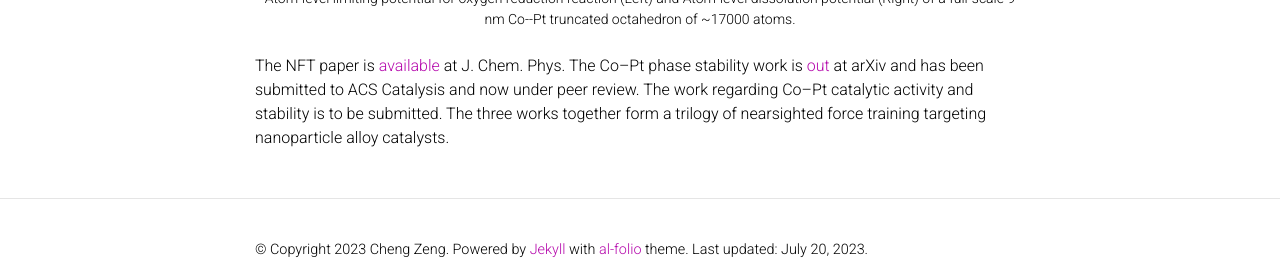
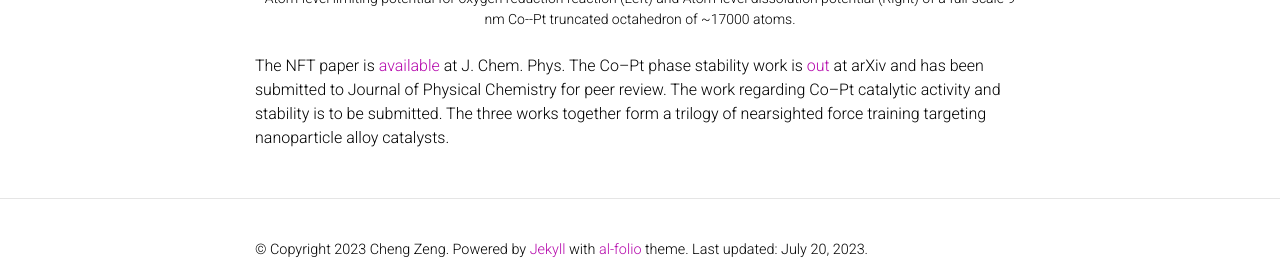
Before and after one commit to cengc13/website, a Jekyll site: the page built from _projects/exascale-computing.md, in a window 1280 px wide and 900 px high, scrolled down 1485 px, cut to the strip 599-871 px from the top of the window. Built offline with Jekyll 4.4.1, drawn with Linux system fonts in a browser that asks for light colours; comment, search, counter and statistics services are not loaded; a style sheet for code colours, icons or effects is not loaded.

Commit message:
Update projects

```diff
--- a/_projects/exascale-computing.md
+++ b/_projects/exascale-computing.md
@@ -50,4 +50,4 @@ To complete the understanding of catalytic performance of nanoparticle catalysts
 </div>
 
 The NFT paper is [available](https://pubs.aip.org/aip/jcp/article/156/6/064104/2840702/A-nearsighted-force-training-approach-to) at J. Chem. Phys.
-The Co--Pt phase stability work is [out](https://arxiv.org/abs/2306.01846) at arXiv and has been submitted to ACS Catalysis and now under peer review. The work regarding Co--Pt catalytic activity and stability is to be submitted. The three works together form a trilogy of nearsighted force training targeting nanoparticle alloy catalysts.
+The Co--Pt phase stability work is [out](https://arxiv.org/abs/2306.01846) at arXiv and has been submitted to Journal of Physical Chemistry for peer review. The work regarding Co--Pt catalytic activity and stability is to be submitted. The three works together form a trilogy of nearsighted force training targeting nanoparticle alloy catalysts.
```
Also changed, not shown: _projects/hea-corrosion.md (+2 -0 lines).
